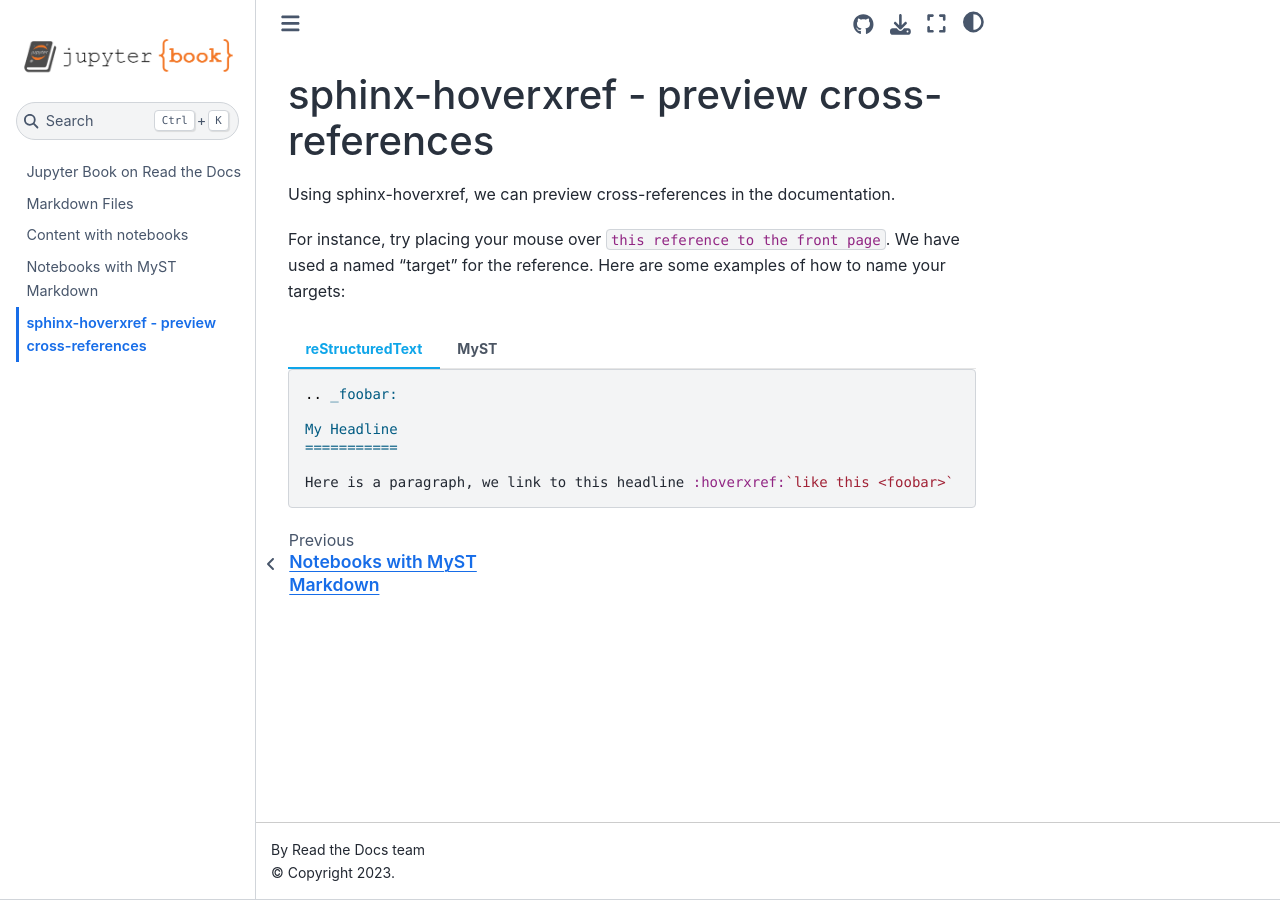
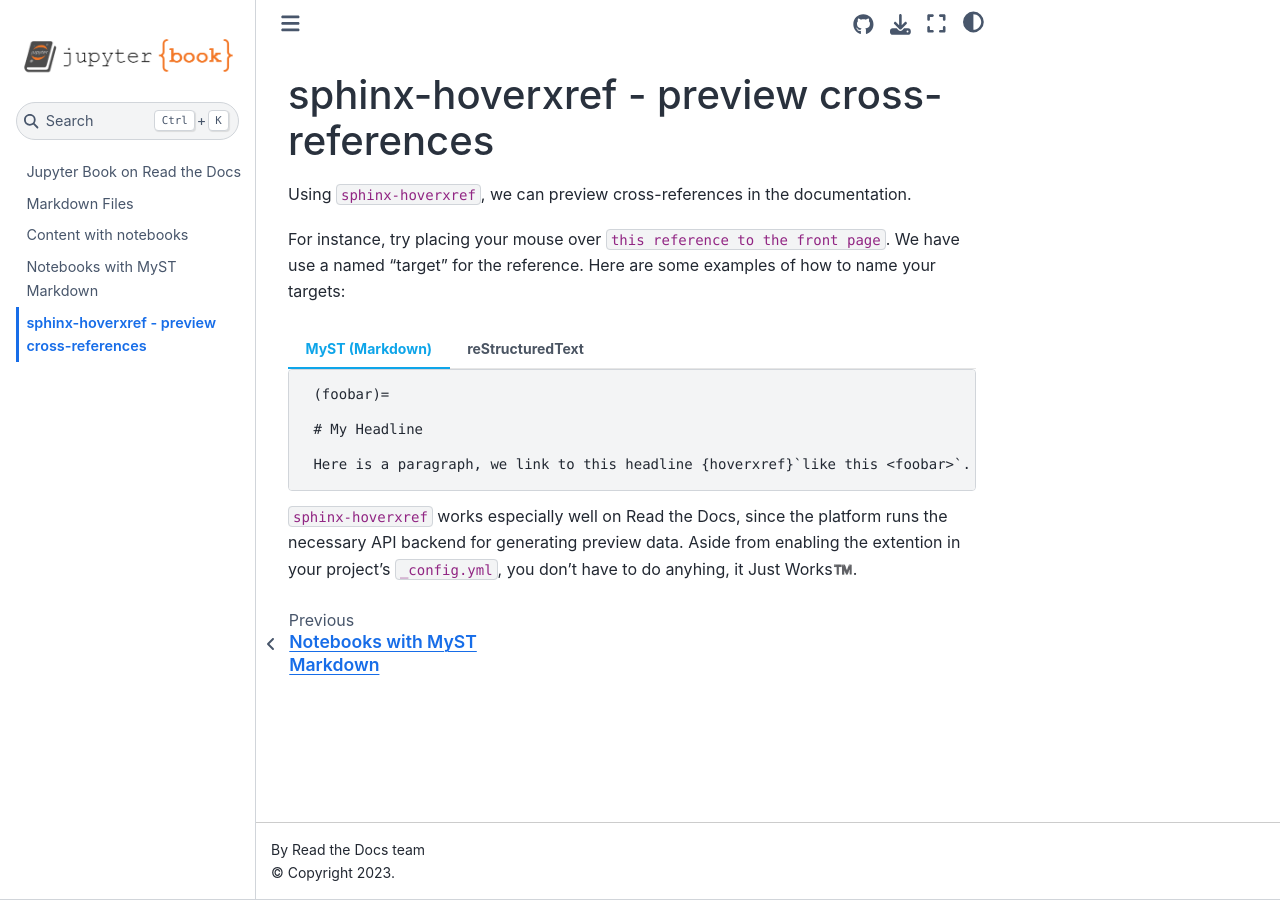
Before and after one commit to readthedocs-examples/example-jupyter-book, a Jupyter Book: the page built from docs/sphinx-hoverxref.md, in a window 1280 px wide. Built offline with Jupyter Book 1.0.4 settings and Sphinx 7.4.7 and the Sphinx Book theme 1.1.4, drawn with Linux system fonts in a browser that asks for light colours; cross-references to code outside the pages are shown as plain code.

Commit message:
Reorders tabbed examples, MyST first

````diff
--- a/docs/sphinx-hoverxref.md
+++ b/docs/sphinx-hoverxref.md
@@ -1,9 +1,20 @@
 # sphinx-hoverxref - preview cross-references
 
-Using sphinx-hoverxref, we can preview cross-references in the documentation.
+Using `sphinx-hoverxref`, we can preview cross-references in the documentation.
 
 For instance, try placing your mouse over {hoverxref}`this reference to the front page <intro>`.
-We have used a named "target" for the reference. Here are some examples of how to name your targets:
+We have use a named "target" for the reference. Here are some examples of how to name your targets:
+
+```{tab} MyST (Markdown)
+
+```markdown
+
+ (foobar)=
+
+ # My Headline
+
+ Here is a paragraph, we link to this headline {hoverxref}`like this <foobar>`.
+```
 
 ```{tab} reStructuredText
 
@@ -16,13 +27,5 @@ My Headline
 Here is a paragraph, we link to this headline :hoverxref:`like this <foobar>`
 ```
 
-```{tab} MyST
-
-```markdown
-
- (foobar)=
-
- # My Headline
-
- Here is a paragraph, we link to this headline {hoverxref}`like this <foobar>`.
-```
+`sphinx-hoverxref` works especially well on Read the Docs, since the platform runs the necessary API backend for generating preview data.
+Aside from enabling the extention in your project's `_config.yml`, you don't have to do anyhing, it Just Works™️.
````
